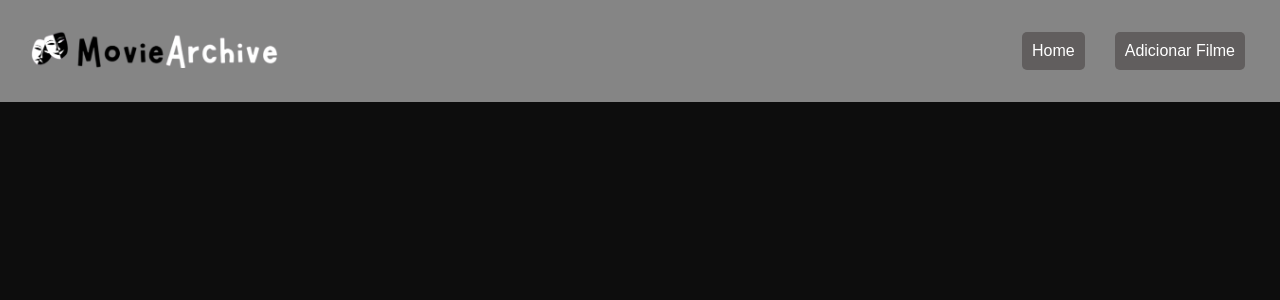
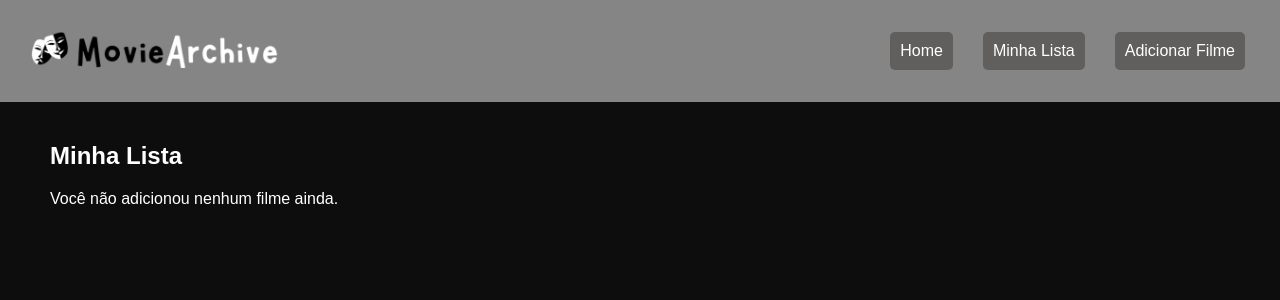
Before and after one commit to GustavoAlves117/catalogo-filmes, a React (Create React App) app in the folder frontend/catalogo-filmes/: page /minha-lista in a window 1280 px wide. Shown: the top 300 px of the page. Built offline with nearby package versions, Linux system fonts and the light colour scheme.

Commit message:
adicionando pagina de Minha Lista

```diff
--- a/frontend/catalogo-filmes/src/App.jsx
+++ b/frontend/catalogo-filmes/src/App.jsx
@@ -4,6 +4,7 @@ import Home from "./pages/Home";
 import FilmeDetalhe from "./pages/FilmeDetalhe";
 import Header from "./components/Header";
 import NovoFilme from "./pages/NovoFilme";
+import MinhaLista from "./pages/MinhaLista";
 
 export default function App() {
   const [abrirModal, setAbrirModal] = useState(false);
@@ -15,6 +16,7 @@ export default function App() {
 
       <Routes>
         <Route path="/" element={<Home />} />
+        <Route path="/minha-lista" element={<MinhaLista />} />
         <Route path="/filme/:id" element={<FilmeDetalhe />} />
 
       </Routes>
--- a/frontend/catalogo-filmes/src/components/Header.css
+++ b/frontend/catalogo-filmes/src/components/Header.css
@@ -34,15 +34,6 @@ nav {
     background-color: #504e4e;
 }
 
-
-.btn-abrir-modal {
-    background-color: #3a6ff7;
-}
-
-.btn-abrir-modal:hover {
-    background-color: #2d55c9;
-}
-
 @media (max-width: 768px) {
     .header {
         flex-direction: column;
--- a/frontend/catalogo-filmes/src/components/Header.jsx
+++ b/frontend/catalogo-filmes/src/components/Header.jsx
@@ -11,10 +11,8 @@ export default function Header({ onAbrirModal }) {
 
       <nav>
         <Link className="header-link" to="/">Home</Link>
-        <Link
-          onClick={onAbrirModal}
-          className="header-link btn-abrir-modal"
-        >
+        <Link className="header-link" to="/minha-lista">Minha Lista</Link>
+        <Link onClick={onAbrirModal} className="header-link btn-abrir-modal">
           Adicionar Filme
         </Link>
       </nav>
--- a/frontend/catalogo-filmes/src/pages/Home.jsx
+++ b/frontend/catalogo-filmes/src/pages/Home.jsx
@@ -5,7 +5,6 @@ import "./Home.css";
 
 export default function Home() {
   const [catalogo, setCatalogo] = useState([]);
-  const [minhaLista, setMinhaLista] = useState([]);
 
   async function carregarCatalogo() {
     try {
@@ -16,49 +15,18 @@ export default function Home() {
     }
   }
 
-  async function carregarMinhaLista() {
-    const listaIds = JSON.parse(localStorage.getItem("lista")) || [];
-    if (listaIds.length === 0) {
-      setMinhaLista([]);
-      return;
-    }
-
-    try {
-      const promises = listaIds.map(id => api.get(`/filmes/${id}`).then(r => r.data));
-      const resultados = await Promise.all(promises);
-      setMinhaLista(resultados);
-    } catch (err) {
-      console.error(err);
-      setMinhaLista([]);
-    }
-  }
-
   useEffect(() => {
     carregarCatalogo();
-    carregarMinhaLista();
 
-    window.addEventListener("listaAtualizada", carregarMinhaLista);
     window.addEventListener("filmeAdicionado", carregarCatalogo);
 
     return () => {
-      window.removeEventListener("listaAtualizada", carregarMinhaLista);
       window.removeEventListener("filmeAdicionado", carregarCatalogo);
     };
   }, []);
 
   return (
     <div className="home-container">
-      {minhaLista.length > 0 && (
-        <section>
-          <h2>Minha Lista</h2>
-          <div className="catalogo">
-            {minhaLista.map(f => (
-              <FilmeCard key={f._id} filme={f} />
-            ))}
-          </div>
-        </section>
-      )}
-
       <section>
         <h2>Catálogo Completo</h2>
         <div className="catalogo">
--- /dev/null
+++ b/frontend/catalogo-filmes/src/pages/MinhaLista.jsx
@@ -0,0 +1,45 @@
+import { useEffect, useState } from "react";
+import FilmeCard from "../components/FilmeCard";
+import api from "../api";
+
+export default function MinhaLista() {
+  const [minhaLista, setMinhaLista] = useState([]);
+
+  async function carregarMinhaLista() {
+    const listaIds = JSON.parse(localStorage.getItem("lista")) || [];
+    if (listaIds.length === 0) {
+      setMinhaLista([]);
+      return;
+    }
+
+    try {
+      const promises = listaIds.map(id => api.get(`/filmes/${id}`).then(r => r.data));
+      const resultados = await Promise.all(promises);
+      setMinhaLista(resultados);
+    } catch (err) {
+      console.error(err);
+      setMinhaLista([]);
+    }
+  }
+
+  useEffect(() => {
+    carregarMinhaLista();
+    window.addEventListener("listaAtualizada", carregarMinhaLista);
+    return () => window.removeEventListener("listaAtualizada", carregarMinhaLista);
+  }, []);
+
+  return (
+    <div className="home-container">
+      <h2>Minha Lista</h2>
+      {minhaLista.length === 0 ? (
+        <p>Você não adicionou nenhum filme ainda.</p>
+      ) : (
+        <div className="catalogo">
+          {minhaLista.map(f => (
+            <FilmeCard key={f._id} filme={f} />
+          ))}
+        </div>
+      )}
+    </div>
+  );
+}
```
